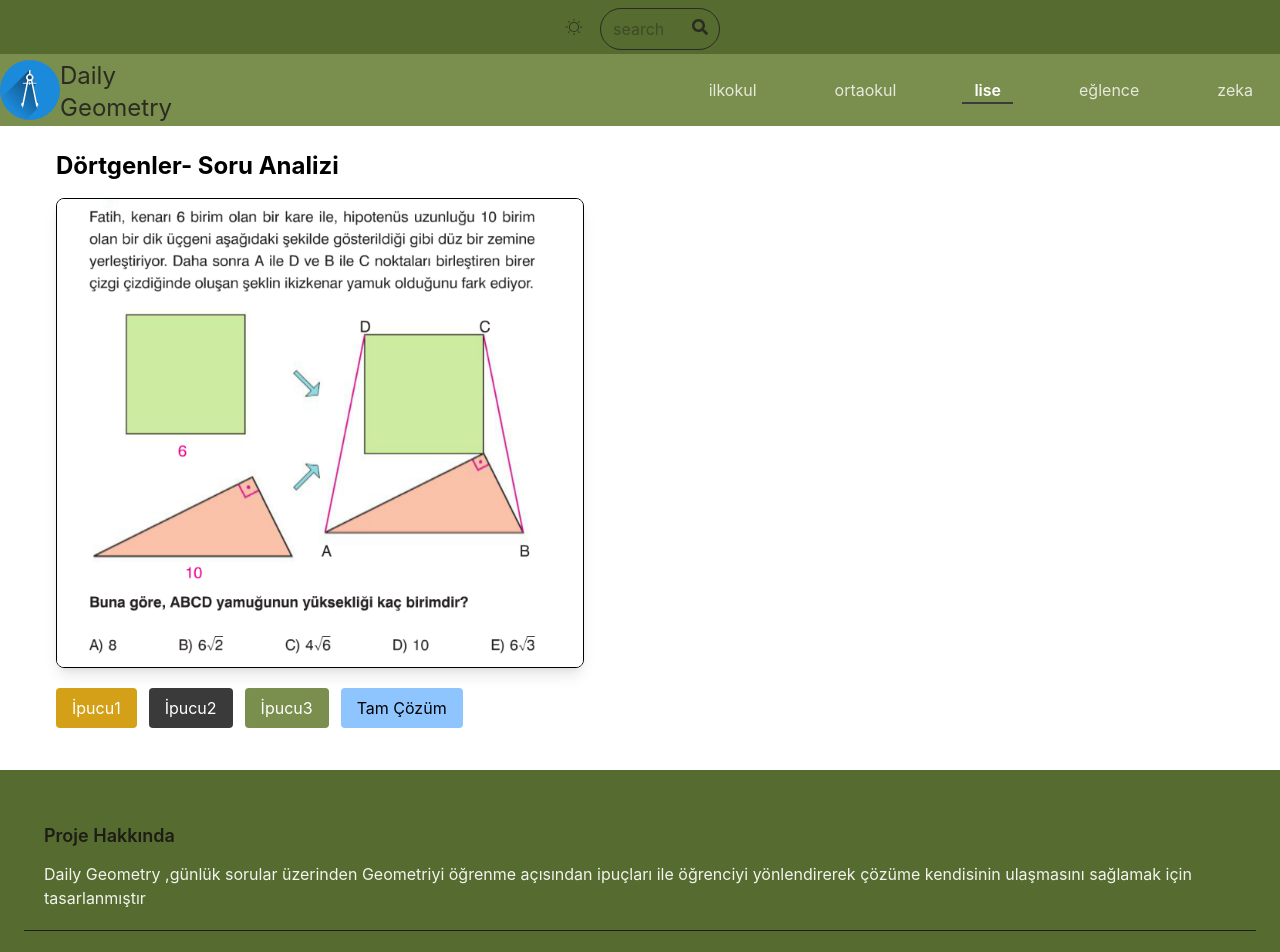
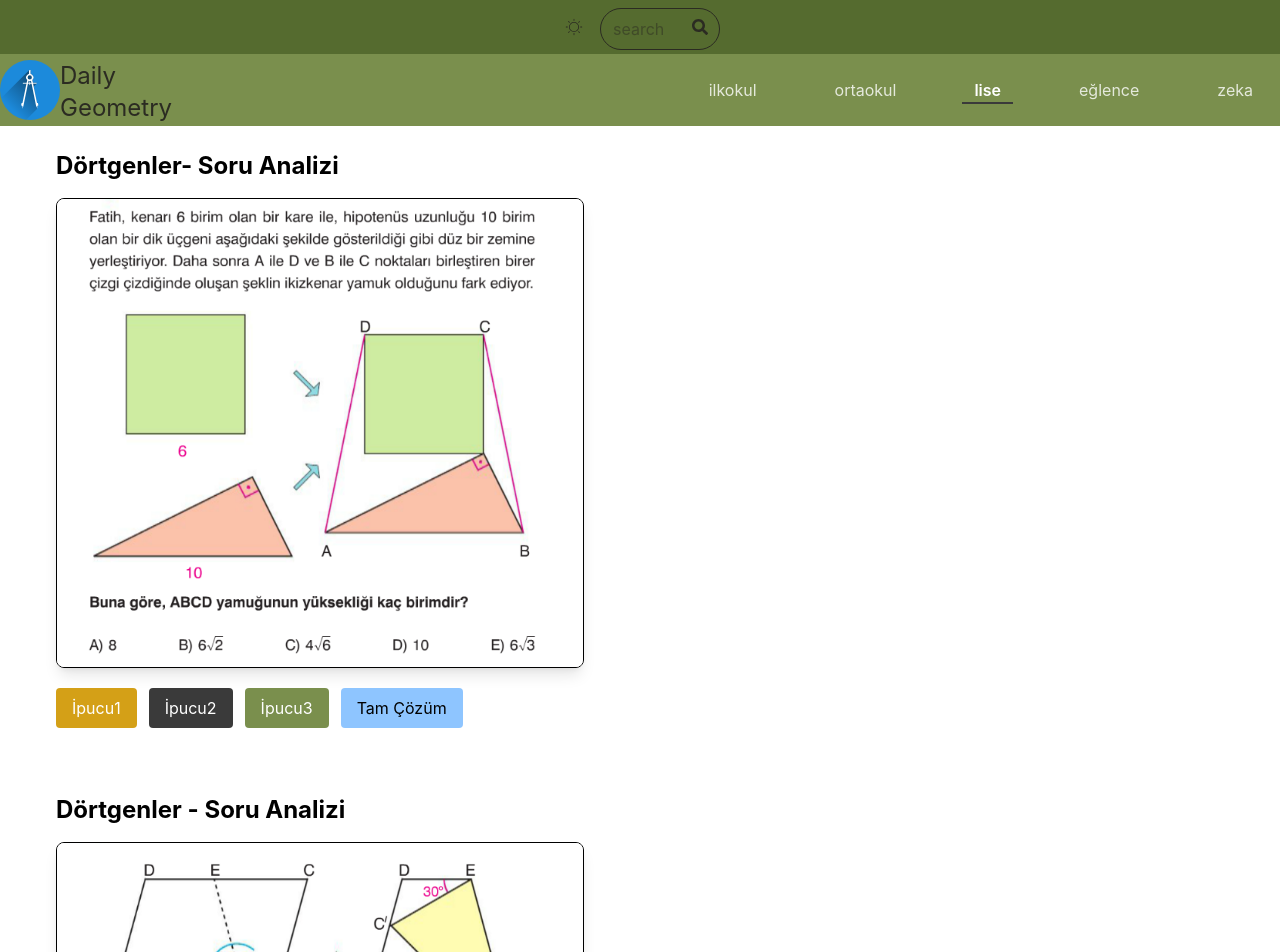
Before and after one commit to EsraTemiz/daily-geo, a React (Vite) app: page /lise/dortgenler in a window 1280 px wide. Shown: the top 952 px of the page. Built offline with nearby package versions, Linux system fonts and the light colour scheme.

Commit message:
gününSorusu eklendi

```diff
--- a/src/data/gununSorusu.js
+++ b/src/data/gununSorusu.js
@@ -5,6 +5,8 @@ import UcgendeAcı2 from "../assets/UcgendeAcı2.png"
 import Ucgen2Cozum from "../assets/UcgendeAcı2Sonuc.png"
 import Dortgen1 from "../assets/dortgen1.png"
 import GununTarihi from "../utils/tarih"
+import paralelkenar from "../assets/paralelkenar.png"
+import paralelkenarCozum from "../assets/paralelkenarCevap.png"
 const gununSoruları =[
     {
     id:1,
@@ -48,6 +50,20 @@ const gununSoruları =[
     "Karenin kenar Eşitliğini yerleştirip sonuca ulaş."
   ],
     solutionImage:Dortgen1
+   },
+    {
+    id:4,
+    title:"Dörtgenler ",
+    date:"2026-11-04",
+    image:paralelkenar,
+    description:"Bu soruda dikkat etmek gereken nokta katlanan parçayı geri açarak çözüme başlamak",
+    topic:"dortgenler",
+    hints:[
+    " parçayı geri açtıkktan sonra eşit açıları yerleştir",
+    "üçgeni ikizkenar olduğuna dikkat et",
+    "üçgenin iç açılar toplamından tepe açısına ulaş ve doğruda açı U kuralından açı tamamla "
+  ],
+    solutionImage:paralelkenarCozum
    }
 
 ];
```
Also changed, not shown: src/assets/paralelkenar.png (added), src/assets/paralelkenarCevap.png (added).
